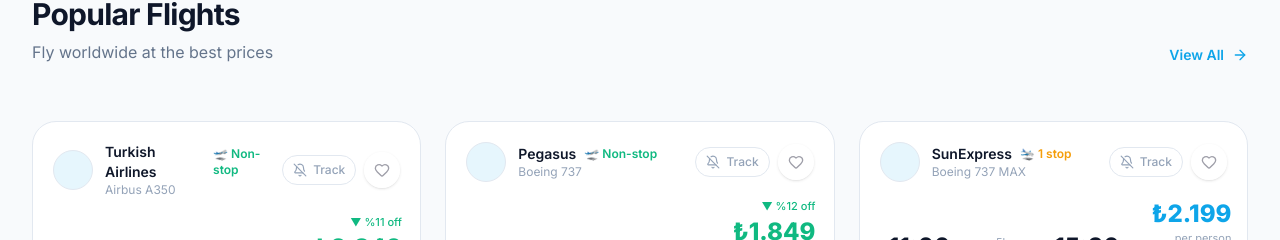
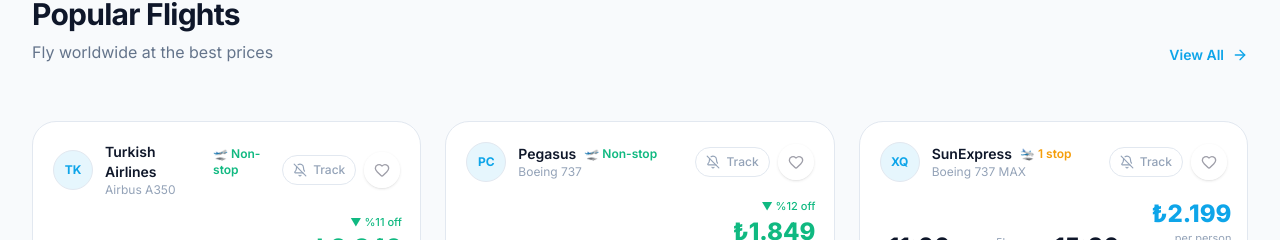
Before and after one commit to ahmettas21/izgetour, a Next.js app: page /en in a window 1280 px wide. Shown: the part 5207-5447 px from the top of the page. Built offline with nearby package versions, Linux system fonts and the light colour scheme.

Commit message:
fix: FlightCard type adapter - Flight → FlightResult conversion, TS strict mode fixes
- Added toFlightResult() adapter for legacy mock flight types
- Fixed onToggleFollow type mismatch (undefined → () => {})
- Build passes clean

```diff
--- a/src/app/[locale]/page.tsx
+++ b/src/app/[locale]/page.tsx
@@ -7,9 +7,10 @@
 import TourCard from '@/components/TourCard';
 import HotelCard from '@/components/HotelCard';
 import FlightCard from '@/components/flights/FlightCard';
+import type { FlightResult } from '@/components/flights/types';
 import { MOCK_TOURS } from '@/data/tours';
 import { hotels as MOCK_HOTELS } from '@/data/hotels';
-import { MOCK_FLIGHTS } from '@/data/flights';
+import { MOCK_FLIGHTS, type Flight } from '@/data/flights';
 import type { Metadata } from 'next';
 import { ArrowRight } from 'lucide-react';
 
@@ -17,6 +18,15 @@
   title: 'İzgetour – Türkiye Turizm Platformu',
   description: "Türkiye'nin önde gelen turizm platformu.",
 });
+
+/** Adapt Flight (legacy mock) → FlightResult (unified) */
+function toFlightResult(f: Flight): FlightResult {
+  return {
+    ...f,
+    carrierCode: f.airlineCode,
+    cabin: f.cabinClass as FlightResult['cabin'],
+  };
+}
 
 export default async function HomePage({
   params,
@@ -170,14 +180,10 @@
 
         {/* Flight grid */}
         <div className="grid grid-cols-1 gap-6 sm:grid-cols-2 lg:grid-cols-3">
-          {MOCK_FLIGHTS.slice(0, 3).map((flight) => (
-            <FlightCard
-              key={flight.id}
-              flight={flight}
-              isFollowed={false}
-              onToggleFollow={() => {}}
-            />
-          ))}
+          {MOCK_FLIGHTS.slice(0, 3).map((flight) => {
+              const adapted = toFlightResult(flight);
+              return <FlightCard key={flight.id} flight={adapted} isFollowed={false} onToggleFollow={() => {}} />;
+          })}
         </div>
 
         {/* Bottom CTA */}
```
